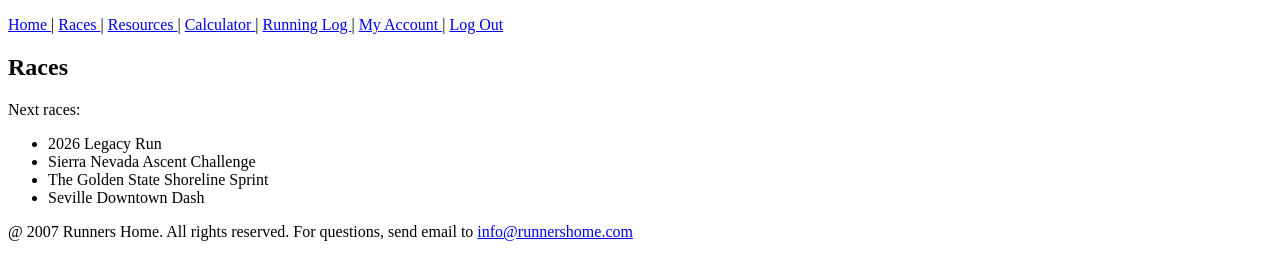
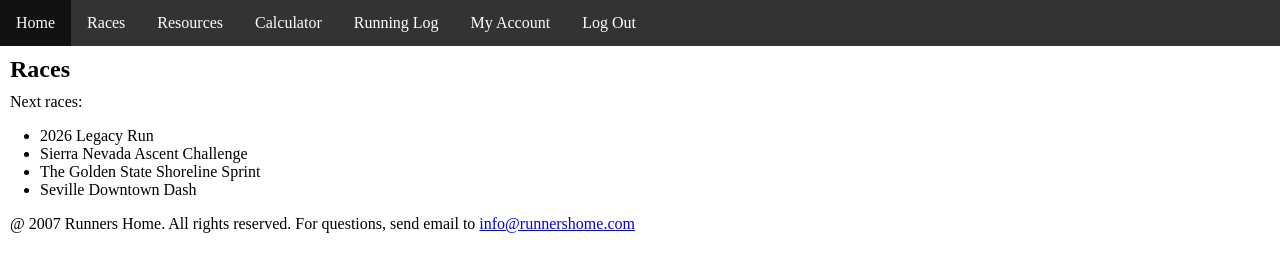
Before and after one commit to JosemaMR/LLMM, a plain HTML site: page TEMA1/EJERCICIO9/races.html in a window 1280 px wide. Drawn offline with Linux system fonts and the light colour scheme.

Commit message:
Update races.html

```diff
--- a/TEMA1/EJERCICIO9/races.html
+++ b/TEMA1/EJERCICIO9/races.html
@@ -2,13 +2,58 @@
 <meta charset="UTF-8">
 
 <html>
+	 	<style>
+
+    body {
+ 	 margin: 0;
+ 	 padding: 0;
+	}
+
+	h2, p {
+  	margin: 10px;
+	}
+
+	#menu {
+  	list-style-type: none;
+  	margin: 0;
+  	padding: 0;
+  	overflow: hidden;
+  	background-color: #333333;
+	}
+
+	#menu li {
+  	float: left;
+	}
+
+	#menu li a {
+ 	 display: block;
+  	color: white;
+  	text-align: center;
+  	padding: 14px 16px;
+  	text-decoration: none;
+	}
+
+	#menu li a:hover {
+  	background-color: #111111;
+	}
+
+
+    	</style>
 	<head>
 		<title> Runners Home™ </title>
 	</head>
 
 	<body>
 
-        <p><a href="index.html">Home </a> | <a href="races.html">Races </a> | <a href="resources.html">Resources </a> | <a href="calculator.html">Calculator </a> | <a href="runninglog.html">Running Log </a> | <a href="myaccount.html">My Account </a> | <a href="logout.html">Log Out </a> </p>
+   <ul id="menu">
+        <li> <a href="index.html">Home </a> </li>
+        <li> <a href="races.html">Races </a> </li>
+        <li> <a href="resources.html">Resources </a> 			</li>
+        <li> <a href="calculator.html" 					    	 target="_blank">Calculator </a> </li>
+        <li> <a href="runninglog.html">Running Log </a>         </li>
+        <li> <a href="myaccount.html">My Account </a> 			</li>
+        <li> <a href="logout.html">Log Out </a> </li>
+        </ul>
 
 		<h2> Races </h2>
 
```
